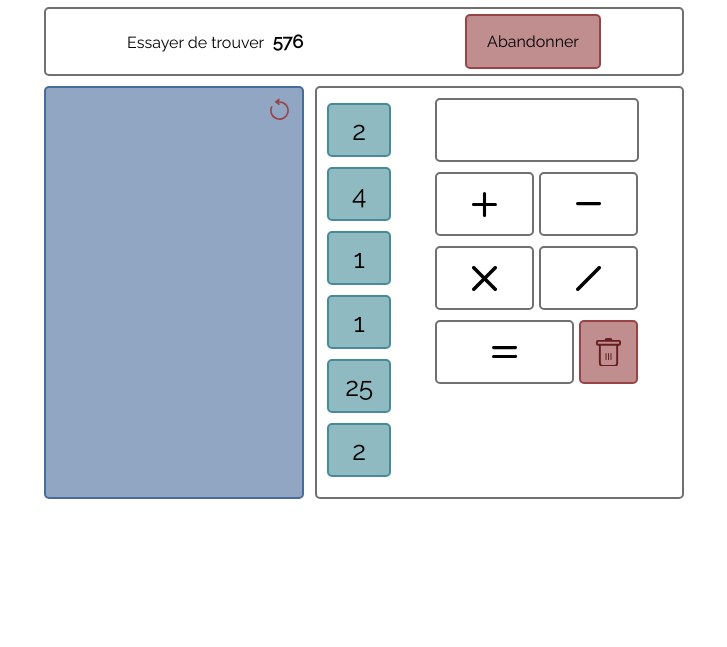
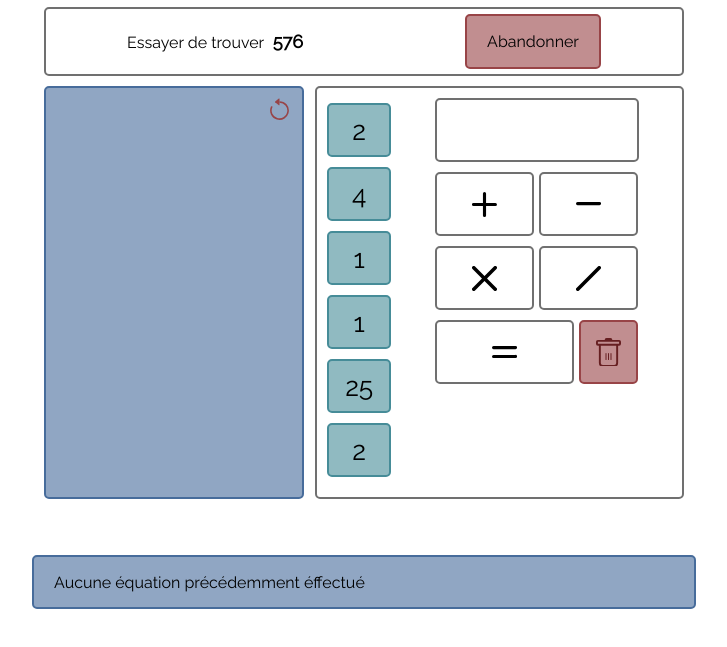
Before and after one commit to ThomasBtl/compte-est-bon, a plain HTML site: page index.html in a window 1280 px wide. Both pictures are taken after a click on the element 555 px from the left and 253 px from the top of the page. Shown: the part 141-788 px from the top of the page, without its empty margins (276-1003 px from the left). Drawn offline with Linux system fonts and the light colour scheme; files whose address does not match are found by name.

Commit message:
Add alert pop up

```diff
--- a/css/index.css
+++ b/css/index.css
@@ -179,3 +179,41 @@ body {
 .bin-box svg g path {
     fill: #661F21;
 }
+
+.alert{
+    opacity: 0;
+    height: 30px;
+    overflow: hidden;
+    position: fixed;
+    bottom: 30px;
+    left: 0;
+    right: 0;
+    margin-left: auto;
+    margin-right: auto;
+    border: 0px solid transparent;
+    width: 250px;
+    width: 640px;
+    max-width: 640px;
+    border-radius: 5px;
+    background-color: transparent;
+    transition: height 0.25s, bottom 0.25s, background-color 0s linear 0.25s, border 0s linear 0.25s, opacity 0.32s;
+    padding-left: 20px;
+}
+
+.error-alert{
+    opacity: 1;
+    background-color: rgba(152, 68, 71, 0.6);
+    border: 2px solid #661F21;
+    height: 70px;
+    bottom: 50px;
+    transition: height 0.25s, bottom 0.25s, opacity 0.32s;
+}
+
+.info-alert{
+    opacity: 1;
+    background-color: rgba(71, 108, 155, 0.6);
+    border: 2px solid #476C9B;
+    height: 50px;
+    bottom: 50px;
+    transition: height 0.25s, bottom 0.25s, opacity 0.32s;
+}
--- a/index.html
+++ b/index.html
@@ -99,35 +99,9 @@
             </div>
         </div>
     </div>
-    <script>
-        /*
-        var [rnd, numbers, equations] = getNewGame();
-        // Add event listener on operations
-        var operationWrappers = document.getElementsByClassName("op-box");
-        for(let opBox of operationWrappers){
-            if(opBox.classList.contains('equal-box')){
-
-            }
-            else if (opBox.classList.contains('bin-box')){
-
-            }
-            else{
-                opBox.onclick = (e) => onCardClick(e, 1, 'user-equation-op');
-            }
-        }
-
-        // Reset button
-        document.getElementsByClassName('reset-button')[0].onclick = (e) => {
-            [rnd, numbers, equations] = onGiveUp(e, equations)
-        };
-
-        // Bin button
-        document.getElementsByClassName('bin-box')[0].onclick = cleanEq;
-
-        // Undo
-        document.getElementsByClassName('undo-button')[0].onclick = undoEq;
-        */
-    </script>
+    <div class="alert">
+        <p>Je suis une alerte</p>
+    </div>
 </body>
 
 </html>
--- a/javascript/Game.mjs
+++ b/javascript/Game.mjs
@@ -216,8 +216,8 @@ export class Game {
         const [r, eq] = Operations[op](a,b);
 
         // Is the result valid ?
-        if (r < 0 && r % 1 !== 0) {
-            return -1;
+        if (r < 0 || r % 1 !== 0) {
+            return [-1, undefined, undefined];
         }
 
         // Add equations to this.equations
--- a/javascript/user-interactions.mjs
+++ b/javascript/user-interactions.mjs
@@ -12,6 +12,7 @@ var binElement = document.getElementsByClassName('bin-box')[0];
 var equalElement = document.getElementsByClassName('equal-box')[0];
 var resetButtonElement = document.getElementsByClassName('reset-button')[0];
 var undoButton = document.getElementsByClassName('undo-button')[0];
+var alertElement = document.getElementsByClassName('alert')[0];
 
 let [currentGame, caretaker] = reset();
 
@@ -78,6 +79,9 @@ function onRemoveEqElement(e, twin, from) {
 
 }
 
+/**
+ * Click on the bin button
+ */
 function onCleanEq() {
     // Remove from user-equation
     for (let child of [...userEquationElement.children]) {
@@ -142,6 +146,9 @@ function onEqualClick() {
         onCleanEq();
 
         caretaker.add(new Memento(previousState));
+    }
+    else{
+        popAlert(`Cette oération n'est pas valide. Seul les opérations donnant des résultats entiers et possitifs sont valides`, 'error')
     }
 }
 
@@ -214,6 +221,9 @@ function onUndoEq(){
             equationListElement.appendChild(eqElement)
         }
     }
+    else{
+        popAlert('Aucune équation précédemment éffectué','info');
+    }
 }
 
 //#endregion
@@ -276,7 +286,7 @@ function reset() {
     }
 
     for (let opBox of opElements) {
-        opBox.onclick = (e) => onCardClick(e, 1, 'user-equation-op');
+        opBox.onclick = (e) => onCardClick(e);
     }
 
     binElement.onclick = onCleanEq;
@@ -287,7 +297,26 @@ function reset() {
 
     undoButton.onclick = onUndoEq;
 
-    return [game, caretaker]
+    return [game, caretaker];
+}
+
+/**
+ * Open an alert window to display usefull information. Alert window is open for 8s
+ * @param {string} message The message to display
+ * @param {string} type The type of the message. Only 'error' and 'info' are accepted value
+ */
+function popAlert(message, type){
+    if(type === 'error' || type === 'info'){
+        alertElement.innerHTML = `<p>${message}</p>`;
+        alertElement.classList.add(`${type}-alert`);
+        // Find a better way to do this. Multiple setTimeout call if eq button is pressed multiple times
+        setTimeout(
+            () => alertElement.classList.toggle(`${type}-alert`)
+        , 8000);
+    }
+    else{
+        throw `userInteraction - popAlert - ${type} is not valid alert type. Only 'error' and 'info' are accepted value`;
+    }
 }
 
 //#endregion
```
